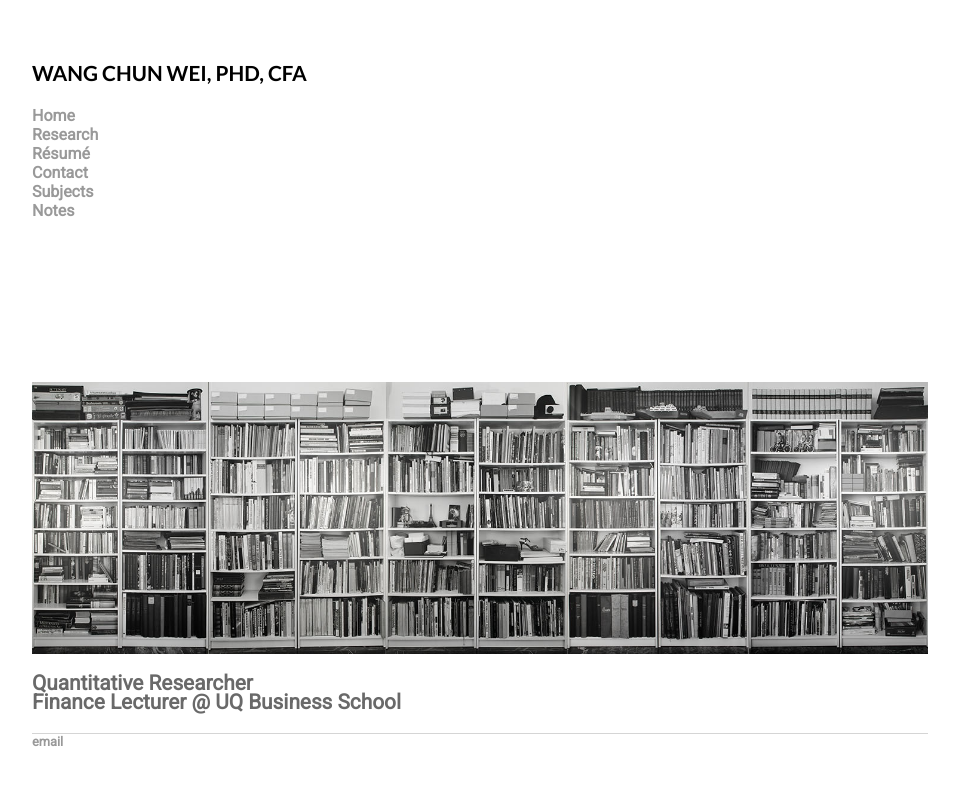
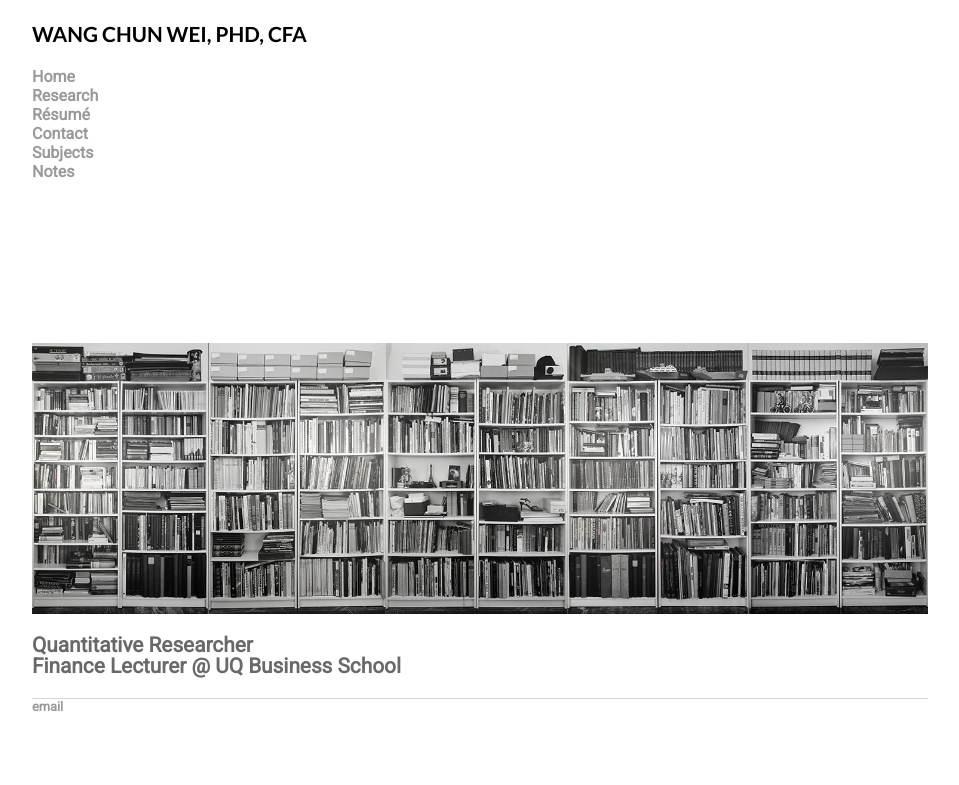
Before and after one commit to weiwangchun/weiwangchun.github.io, a Jekyll site: the page built from index.html, in a window 1280 px wide. Shown: the top 785 px of the page, without its empty margins (160-1119 px from the left). Built offline with Jekyll 4.4.1, drawn with Linux system fonts in a browser that asks for light colours; some web fonts are replaced.

Commit message:
Update main.css

```diff
--- a/css/main.css
+++ b/css/main.css
@@ -1,9 +1,10 @@
 
 body {
-    margin: 60px auto;
+    margin: 20px auto;
     width: 70%;
     background-color: #ffffff;
 }
+
 nav ul, footer ul {
     font-family: 'Roboto', sans-serif;
     padding: 0px;
@@ -12,6 +13,7 @@ nav ul, footer ul {
     width: 100px;
     font-weight: bold;
 }
+
 nav ul li, footer ul li {
     display: inline;
     margin-right: 0px;
@@ -32,6 +34,12 @@ h1 {
     font-size: 1.3em;
     font-family:'Lato', sans-serif;
 }
+
+h1:hover {
+    background-color: #000000;
+    color: white;
+}
+
 h2 {
     font-size: 1.3em;
 }
@@ -42,14 +50,13 @@ h3 {
 }
 
 
-
-
 p {
     font-size: 1em;
     font-family: 'Roboto', sans-serif;
-    line-height: 0.9em;
+    line-height: 1em;
     color: #696969;
 }
+
 footer {
     border-top: 1px solid #d5d5d5;
     font-size: .8em;
```
